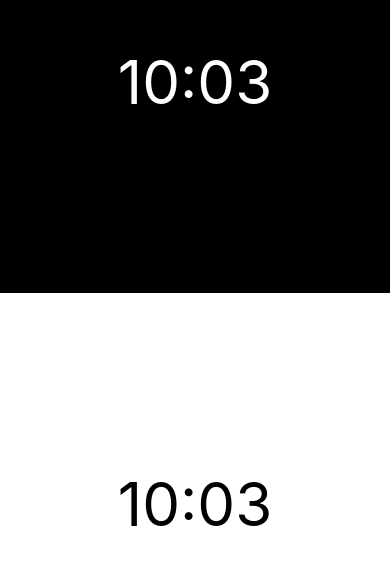
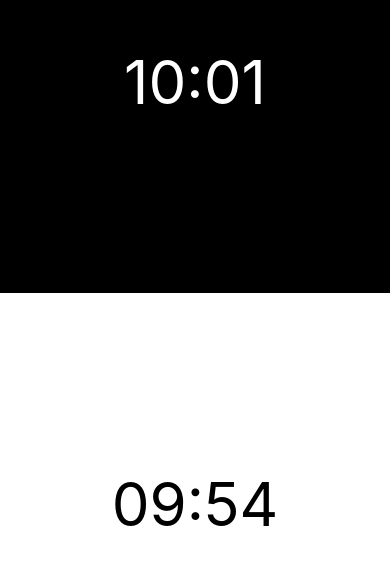
Before and after one commit to CopyrightC/Chess-Clock, a React Native app: screen / in a window 390 px wide. Shown: the part 129-694 px from the top of the page. Built offline with nearby package versions, Linux system fonts and the light colour scheme.

Commit message:
Working clock

```diff
--- a/components/PlayScreen.js
+++ b/components/PlayScreen.js
@@ -2,50 +2,15 @@ import React from 'react';
 import { TimerButton } from './button';
 import { StyleSheet, Text, View, TouchableWithoutFeedback } from 'react-native';
 export const PlayScreen = () => {
-  const [hrs, setHrs] = React.useState(0);
-  const [mins, setMins] = React.useState(10);
-  const [secs, setSecs] = React.useState(10);
-  const decreaseTime = () => {
-    if (hrs == 0 && mins == 0 && secs == 0);
-    else if (mins == 0 && secs == 0) {
-      setHrs(hrs - 1);
-    } else if (secs == 0) {
-      if (parseInt(mins) === 10) {
-        setMins(`09`);
-      } else {
-        setMins(mins - 1);
-      }
-      setSecs(59);
-    } else {
-      if (parseInt(secs) < 10) {
-        if (!secs.toString().startsWith('0') || secs == '0') {
-          setSecs(`0${parseInt(secs)}`);
-        }
-        if (secs.toString().startsWith('0')) {
-          setSecs(`0${parseInt(secs) - 1}`);
-        }
-      } else {
-        if (parseInt(secs) === 10) {
-          setSecs(`09`);
-        } else {
-          setSecs(secs - 1);
-        }
-      }
-    }
-    if (mins < 10) {
-      if (!mins.toString().startsWith('0') || mins == '0') {
-        setMins(`0${mins}`);
-      }
-    }
-  };
+  const [run, setRun] = React.useState(true);
   React.useEffect(() => {
-    const timerId = setInterval(() => decreaseTime(), 1000);
-    return () => clearInterval(timerId);
+    // console.log('h');
+    // console.log(run);
   });
   return (
     <View style={styles.container}>
-      <TimerButton color="black" fontc="white" h={hrs} m={mins} s={secs} />
-      <TimerButton color="white" fontc="black" h={hrs} m={mins} s={secs} />
+      <TimerButton color="black" fontc="white" prun={!run} psetRun={setRun} />
+      <TimerButton color="white" fontc="black" prun={run} psetRun={setRun} />
     </View>
   );
 };
--- a/components/button.js
+++ b/components/button.js
@@ -2,13 +2,60 @@ import React from 'react';
 import { StyleSheet, Text, View, TouchableWithoutFeedback } from 'react-native';
 export const TimerButton = (props) => {
   // alert(props.mins);
+  const [hrs, setHrs] = React.useState(0);
+  const [mins, setMins] = React.useState(10);
+  const [secs, setSecs] = React.useState(`01`);
+  const decreaseTime = () => {
+    if (hrs == 0 && mins == 0 && secs == 0);
+    else if (mins == 0 && secs == 0) {
+      setHrs(hrs - 1);
+    } else if (secs == 0) {
+      if (parseInt(mins) === 10) {
+        setMins(`09`);
+      } else {
+        setMins(mins - 1);
+      }
+      setSecs(59);
+    } else {
+      if (parseInt(secs) < 10) {
+        if (!secs.toString().startsWith('0') || secs == '0') {
+          setSecs(`0${parseInt(secs)}`);
+        }
+        if (secs.toString().startsWith('0')) {
+          setSecs(`0${parseInt(secs) - 1}`);
+        }
+      } else {
+        if (parseInt(secs) === 10) {
+          setSecs(`09`);
+        } else {
+          setSecs(secs - 1);
+        }
+      }
+    }
+    if (mins < 10) {
+      if (!mins.toString().startsWith('0') || mins == '0') {
+        setMins(`0${mins}`);
+      }
+    }
+  };
+  const tapped = () => {
+    if (props.color == 'white' && props.prun) {
+      props.psetRun(false);
+    } else {
+      if (props.prun) props.psetRun(true);
+    }
+  };
+  React.useEffect(() => {
+    if (props.prun) {
+      const timerId = setInterval(() => decreaseTime(), 1000);
+      return () => clearInterval(timerId);
+    }
+  });
   return (
     <View style={{ ...styles.timerButton, backgroundColor: `${props.color}` }}>
-      <TouchableWithoutFeedback>
+      <TouchableWithoutFeedback onPress={() => tapped()}>
         <Text style={{ ...styles.timeText, color: `${props.fontc}` }}>
-          {props.h == 0
-            ? `${props.m}:${props.s}`
-            : `${props.h}:${props.m}:${props.s}`}
+          {hrs == 0 ? `${mins}:${secs}` : `${hrs}:${mins}:${secs}`}
         </Text>
       </TouchableWithoutFeedback>
     </View>
```
